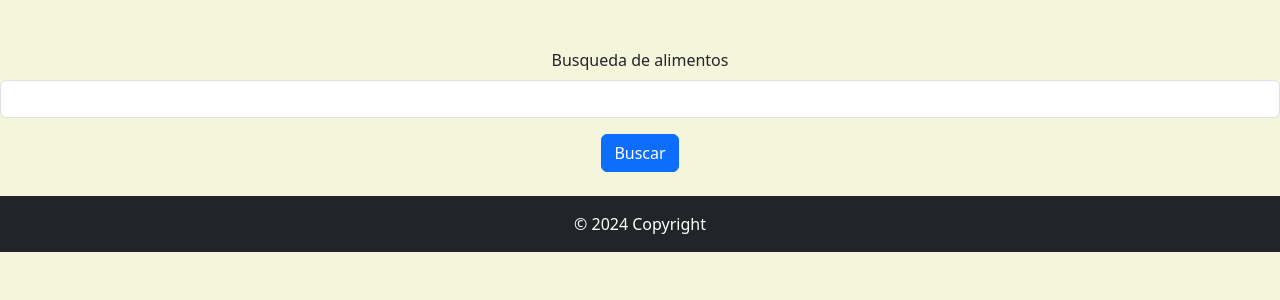
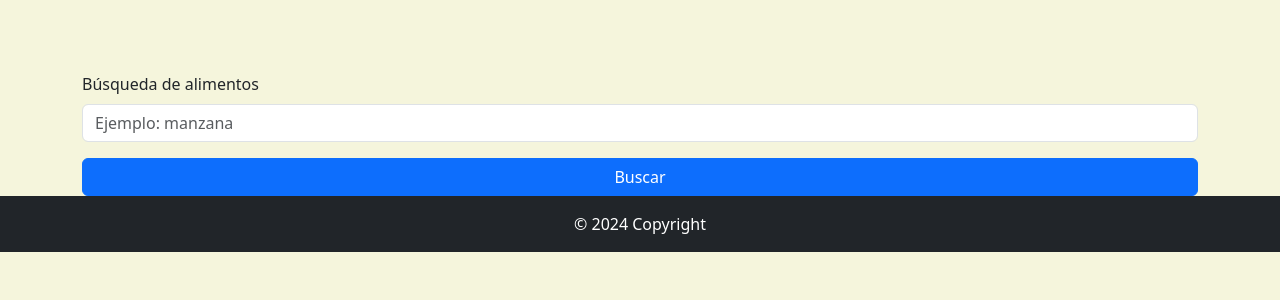
Before and after one commit to RomoAlvaradoLuisAngel/edamam, a Flask app: page / in a window 1280 px wide. Shown: the part 88-388 px from the top of the page. Run offline with Flask 3, Linux system fonts and the light colour scheme.

Commit message:
porfiiin, (diseño feo pero ya estaa)

```diff
--- a/app.py
+++ b/app.py
@@ -4,21 +4,24 @@ import requests
 app = Flask(__name__)
 app.secret_key = 'nbkdslvnbsdbngbsnlNLNjbbNJEFSKNBGBDBNFNDBJDNBbdlnkdbdbeNEBDBFDJBJBFBSBSBÑDBDBDBBD'
 API = "https://api.edamam.com/api/food-database/v2/parser"
-API_KEY = "e9a5ac0153d31989a2542d877929f607"
-API_ID = "f140b0a5"
+API_KEY = "937ef3deb00ae9d109f4bd50ec9fc6fe"
+API_ID = "8497257e"
 
 @app.route('/', methods=['GET', 'POST'])
 def inicio():
     return render_template('index.html')
 
-@app.route('/buscar', methods=['GET', 'POST'])
+@app.route('/buscar', methods=['POST'])
 def buscar():
     if request.method == 'POST':
-        busqueda = request.form.get('busqueda', ' ')
+        busqueda = request.form.get('busqueda', '').strip()
+        if not busqueda:
+            flash('Por favor, ingrese un término de búsqueda válido.', 'warning')
+            return redirect(url_for('inicio'))
 
         params = {
+            'app_id': API_ID,
             'app_key': API_KEY,
-            'app_id': API_ID,
             'ingr': busqueda
         }
         try:
@@ -28,7 +31,7 @@ def buscar():
                 return redirect(url_for('inicio'))
 
             data = response.json()
-
+            print("DATA RECIBIDA:", data)
             alimentos_encontrados = data.get('hints', [])
             if not alimentos_encontrados:
                 flash(f"No se encontraron alimentos para la búsqueda proporcionada.", 'warning')
@@ -41,9 +44,5 @@ def buscar():
             return redirect(url_for('inicio'))
 
 
-@app.route('/resultado', methods=['GET', 'POST'])
-def resultado():
-    return render_template('resultado.html')
-
 if __name__ == '__main__':
     app.run(debug=True)
--- a/templates/base.html
+++ b/templates/base.html
@@ -12,6 +12,9 @@
         <h1>Api de Edamam</h1>
     </header>
     <br>
+
+
+
     {% block contenido %}{% endblock %}
 
     <footer class="bg-dark text-center text-lg-start">
--- a/templates/index.html
+++ b/templates/index.html
@@ -1,15 +1,21 @@
 {% extends 'base.html' %}
 
 {% block contenido %}
-<form action="{{ url_for('buscar') }}" method="POST">
-    <div class="mb-3 text-center">
-        <label for="exampleInputEmail1" class="form-label">Busqueda de alimentos</label>
-        <input type="text" class="form-control" id="busqueda" aria-describedby="busqueda" name="busqueda">
-    </div>
-    <div class="d-flex justify-content-center">
-        <button type="submit" class="btn btn-primary d-flex">Buscar</button>
-    </div>
-</form>
-<br>
+<div class="container mt-4">
 
+    <form method="POST" action="/buscar">
+        <div class="mb-3">
+            <label for="busqueda" class="form-label">Búsqueda de alimentos</label>
+            <input
+                type="text"
+                class="form-control"
+                id="busqueda"
+                name="busqueda"
+                placeholder="Ejemplo: manzana">
+        </div>
+
+        <button type="submit" class="btn btn-primary w-100">Buscar</button>
+    </form>
+
+</div>
 {% endblock %}
```
Also changed, not shown: templates/resultado.html (+10 -8 lines).
